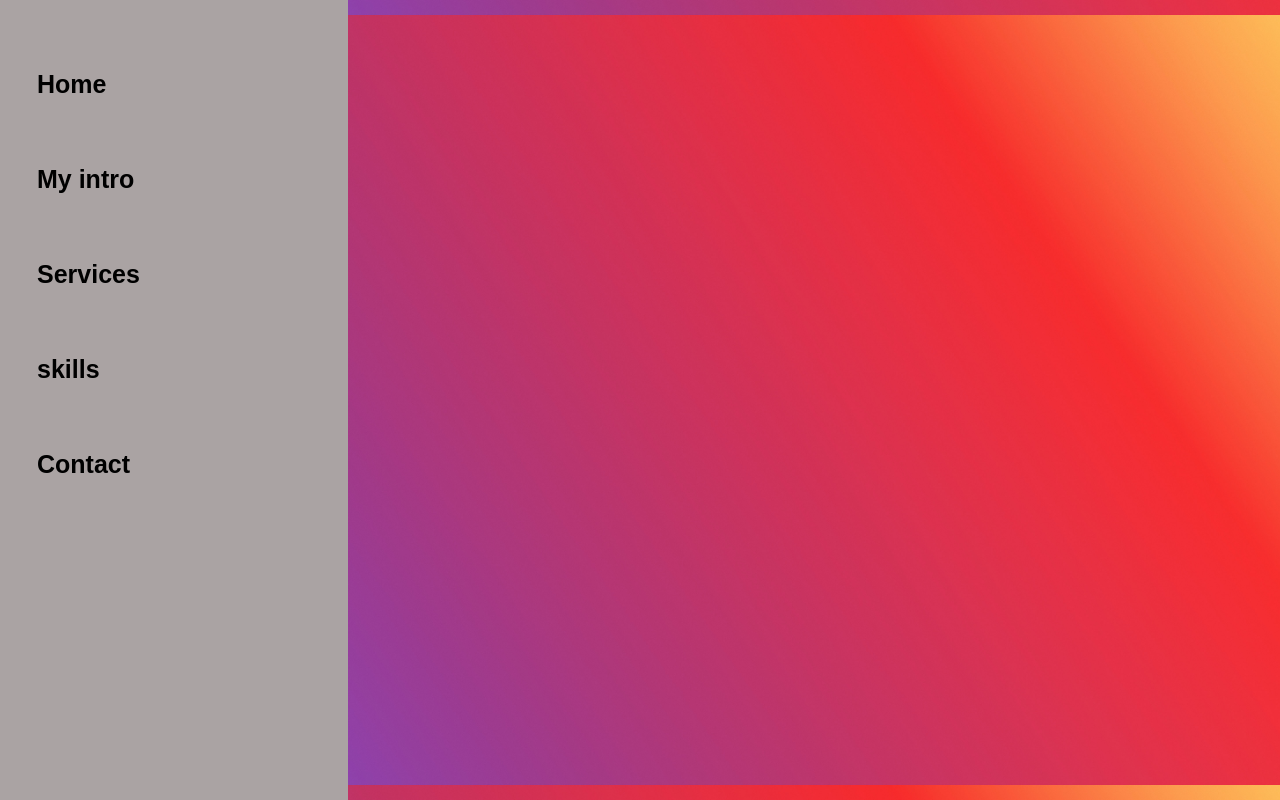
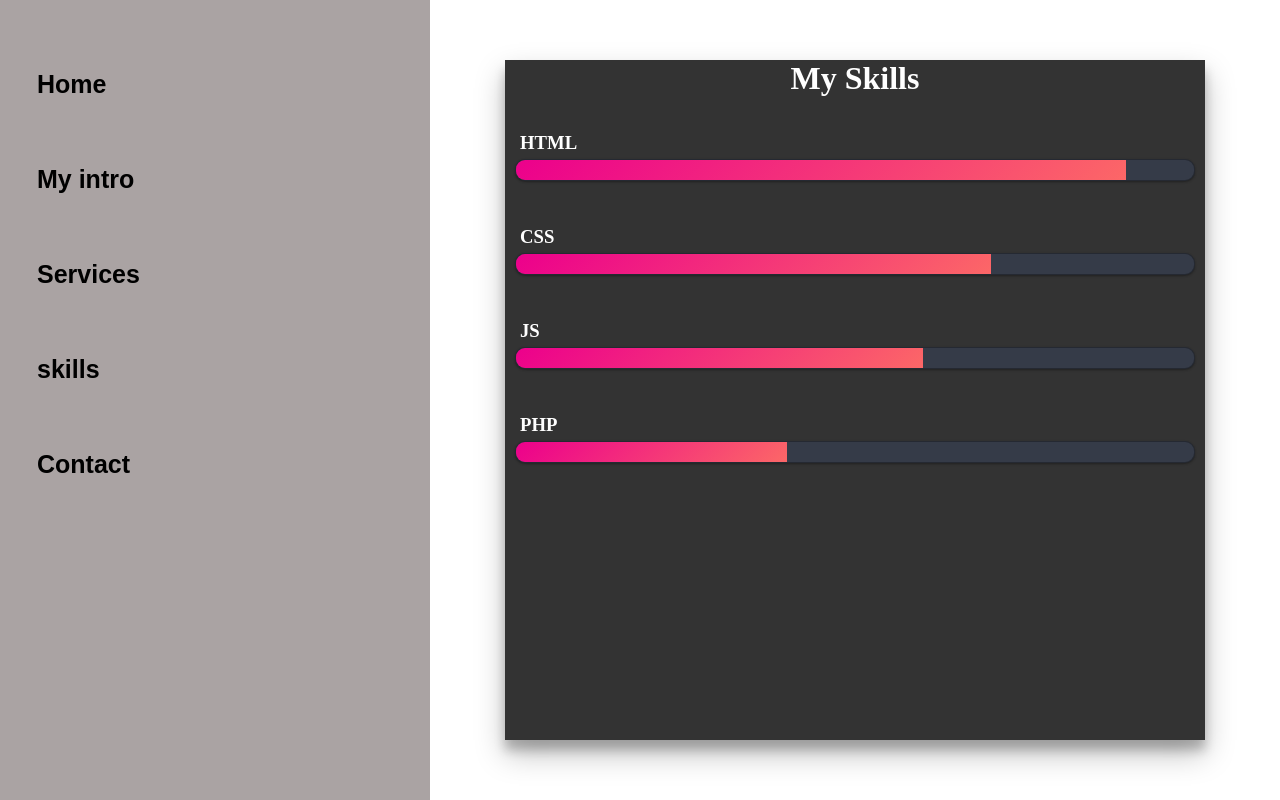
Before and after one commit to sibaprasad474/project1, a plain HTML site: page skill.html in a window 1280 px wide. Drawn offline with Linux system fonts and the light colour scheme; a web font is replaced by a local one.

Commit message:
skill modified

```diff
--- a/skill.html
+++ b/skill.html
@@ -20,9 +20,26 @@
           </ul>
         </nav>
       </div>
-      <div class="main">
+      <div class="skill">
+        <h1>My Skills</h1>
+       <li>
+         <h3>HTML</h3>
+         <span class="bar"><span class="Html"></span></span>
+       </li>
+       <li>
+        <h3>CSS</h3>
+        <span class="bar"><span class="CSS"></span></span>
+      </li>
+      <li>
+        <h3>JS</h3>
+        <span class="bar"><span class="JavaScript"></span></span>
+      </li>
+      <li>
+        <h3>PHP</h3>
+        <span class="bar"><span class="PHP"></span></span>
+      </li>
 
-     </div>
-    </div>
+      </div>
+
   </body>
 </html>
--- a/styles.css
+++ b/styles.css
@@ -180,3 +180,90 @@
   width: 200px;
   border-radius: 15px;
 }
+
+/* ------------skill page----------- */
+.skill{
+  background: #333;
+  width: 700px;
+  margin: 60px auto;
+  color: #fff;
+  box-shadow: 0 14px 28px rgba(0, 0, 0,0.25), 0 10px 10px rgba(0, 0, 0,0.22);
+}
+.skill li{
+list-style: none;
+margin: 20px 0;
+padding: 10px;
+}
+h1{
+  text-align: center;
+}
+h3{
+  margin: 5px;
+}
+.bar{
+background: #353b48;
+display: block;
+height: 20px;
+border: 1px solid rgba(0, 0, 0, 0.3);
+border-radius: 10px;
+overflow: hidden;
+box-shadow: 0 1px 3px rgba(0, 0, 0,0.12), 0 1px 2px rgba(0, 0, 0,0.24);
+transition: all 0.3s cubic-bezier(.25,.8,.25,1);
+}
+.bar:hover{
+  box-shadow:  0 14px 28px rgba(0, 0, 0,0.25), 0 10px 10px rgba(0, 0, 0,0.22);
+}
+.bar span{
+  height: 20px;
+  float: left;
+  background: linear-gradient(135deg, rgba(236,0,140,1)0%,rgba(252,103,103,1)100%);
+}
+.Html{
+width: 90%;
+animation: Html 3s;
+}
+.CSS{
+width: 70%;
+animation: CSS 3s;
+}
+.JavaScript{
+width: 60%;
+animation: JavaScript 3s;
+
+}
+.PHP{
+width: 40%;
+animation: PHP 3s;
+}
+@keyframes Html{
+  0%{
+    width: 0%;
+  }
+  100%{
+    width: 90%;
+  }
+}
+@keyframes CSS{
+  0%{
+    width: 0%;
+  }
+  100%{
+    width: 70%;
+  }
+}
+@keyframes JavaScript{
+  0%{
+    width: 0%;
+  }
+  100%{
+    width: 60%;
+  }
+}
+@keyframes PHP{
+  0%{
+    width: 0%;
+  }
+  100%{
+    width: 40%;
+  }
+}
```
